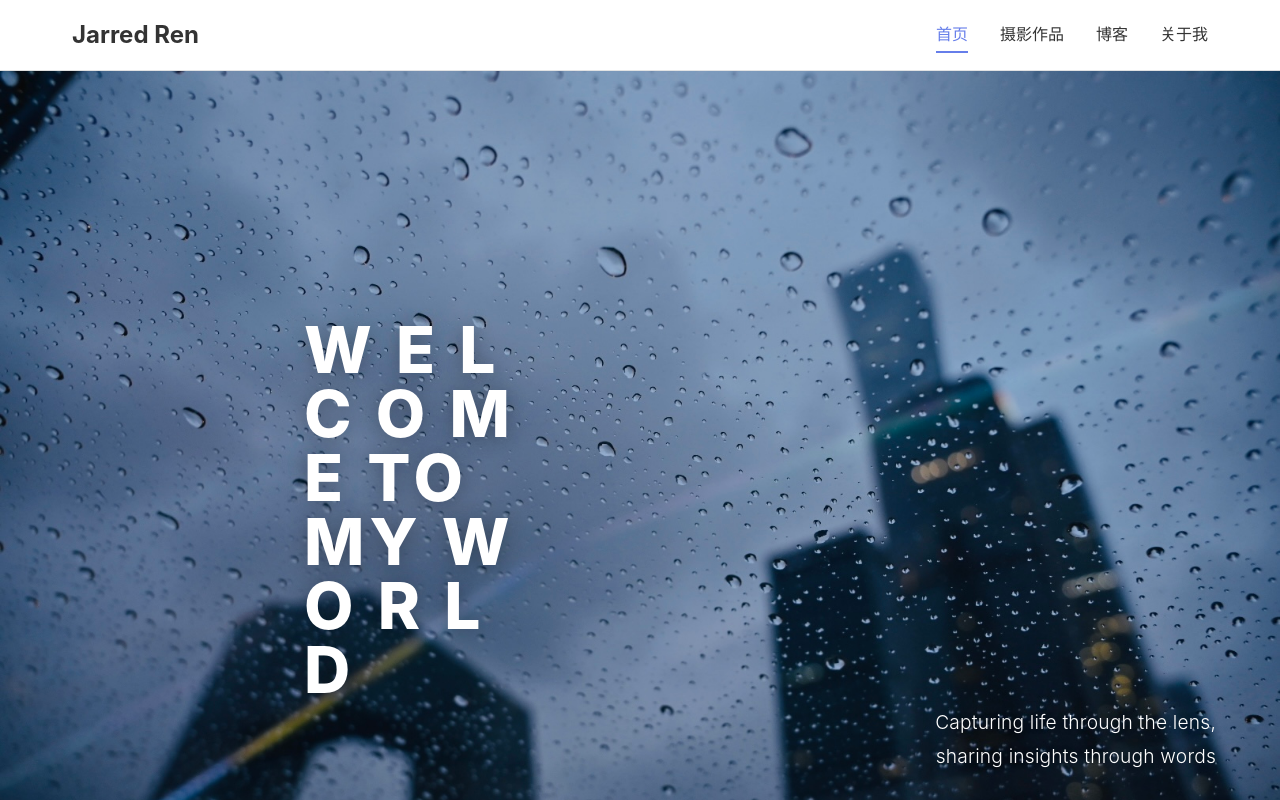
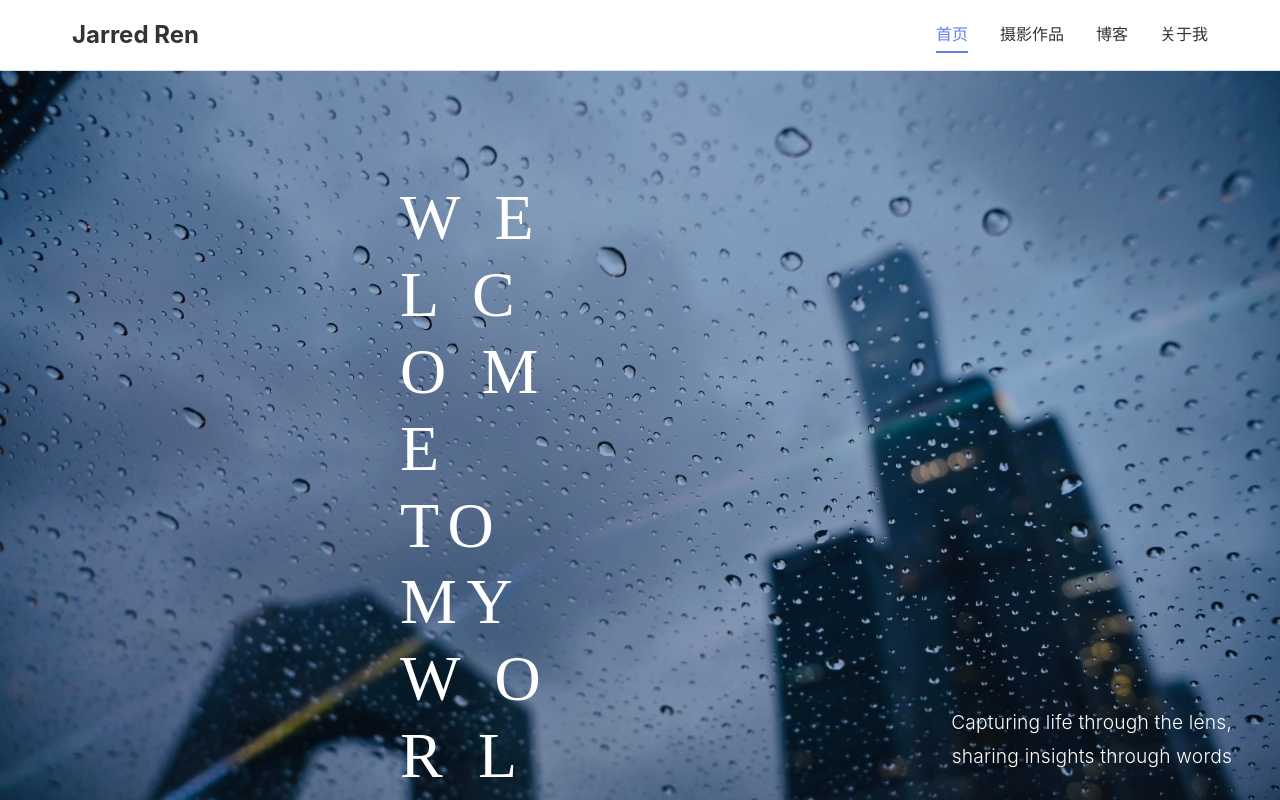
Before and after one commit to JarredRbw/Personal-Website, a React (Vite) app: page / in a window 1280 px wide. Shown: the top 800 px of the page. Built offline with nearby package versions, Linux system fonts and the light colour scheme.

Commit message:
Implement elegant serif typography design with generous spacing

```diff
--- a/src/pages/Home.css
+++ b/src/pages/Home.css
@@ -12,11 +12,11 @@
 
 .hero-content {
   position: absolute;
-  top: 3rem;
-  left: 2rem;
+  top: 4rem;
+  left: 3rem;
   z-index: 100;
-  max-width: 5800px;
-  width: 100%;
+  max-width: 1000px;
+  width: 50%;
   padding: 0;
   text-align: left;
 }
@@ -24,39 +24,40 @@
 .hero-subtitle-container {
   position: absolute;
   bottom: 4rem;
-  right: 4rem;
+  right: 3rem;
   z-index: 100;
-  max-width: 700px;
-  width: 40%;
+  max-width: 600px;
+  width: 35%;
   text-align: right;
 }
 
 .hero h1 {
   font-size: 6rem;
-  font-weight: 800;
+  font-weight: 400;
   margin-bottom: 0;
-  letter-spacing: 0.08em;
-  line-height: 1.0;
-  font-family: -apple-system, BlinkMacSystemFont, 'SF Pro Display', 'Helvetica Neue', Helvetica, Arial, sans-serif;
-  text-shadow: 0 2px 20px rgba(0, 0, 0, 0.3);
+  letter-spacing: 0.15em;
+  line-height: 1.2;
+  font-family: 'Times New Roman', 'Georgia', 'Times', serif;
+  text-shadow: none;
 }
 
 .hero-title {
-  letter-spacing: 0.08em !important;
-  line-height: 1.0 !important;
-  font-weight: 800 !important;
-  text-shadow: 0 2px 20px rgba(0, 0, 0, 0.3) !important;
+  letter-spacing: 0.15em !important;
+  line-height: 1.2 !important;
+  font-weight: 400 !important;
+  text-shadow: none !important;
+  font-family: 'Times New Roman', 'Georgia', 'Times', serif !important;
 }
 
 .hero-subtitle {
-  font-size: 1.4rem;
-  line-height: 1.4;
+  font-size: 1.2rem;
+  line-height: 1.5;
   margin: 0;
-  opacity: 0.95;
-  font-weight: 500;
-  letter-spacing: 0.03em;
+  opacity: 0.9;
+  font-weight: 300;
+  letter-spacing: 0.05em;
   font-family: -apple-system, BlinkMacSystemFont, 'SF Pro Text', 'Helvetica Neue', Helvetica, Arial, sans-serif;
-  text-shadow: 0 1px 10px rgba(0, 0, 0, 0.2);
+  text-shadow: none;
 }
 
 .hero p {
@@ -236,27 +237,29 @@
   }
 
   .hero h1 {
-    font-size: 4rem;
-    line-height: 1.05;
-    font-weight: 800;
-    letter-spacing: 0.08em;
-    text-shadow: 0 2px 20px rgba(0, 0, 0, 0.3);
+    font-size: 3.5rem;
+    line-height: 1.2;
+    font-weight: 400;
+    letter-spacing: 0.15em;
+    text-shadow: none;
+    font-family: 'Times New Roman', 'Georgia', 'Times', serif;
   }
 
   .hero-title {
-    font-size: 4rem !important;
-    line-height: 1.05 !important;
-    font-weight: 800 !important;
-    letter-spacing: 0.08em !important;
-    text-shadow: 0 2px 20px rgba(0, 0, 0, 0.3) !important;
+    font-size: 3.5rem !important;
+    line-height: 1.2 !important;
+    font-weight: 400 !important;
+    letter-spacing: 0.15em !important;
+    text-shadow: none !important;
+    font-family: 'Times New Roman', 'Georgia', 'Times', serif !important;
   }
 
   .hero-subtitle {
-    font-size: 1.2rem;
-    line-height: 1.4;
-    font-weight: 500;
-    letter-spacing: 0.03em;
-    text-shadow: 0 1px 10px rgba(0, 0, 0, 0.2);
+    font-size: 1rem;
+    line-height: 1.5;
+    font-weight: 300;
+    letter-spacing: 0.05em;
+    text-shadow: none;
   }
 
   .section-title {
```
